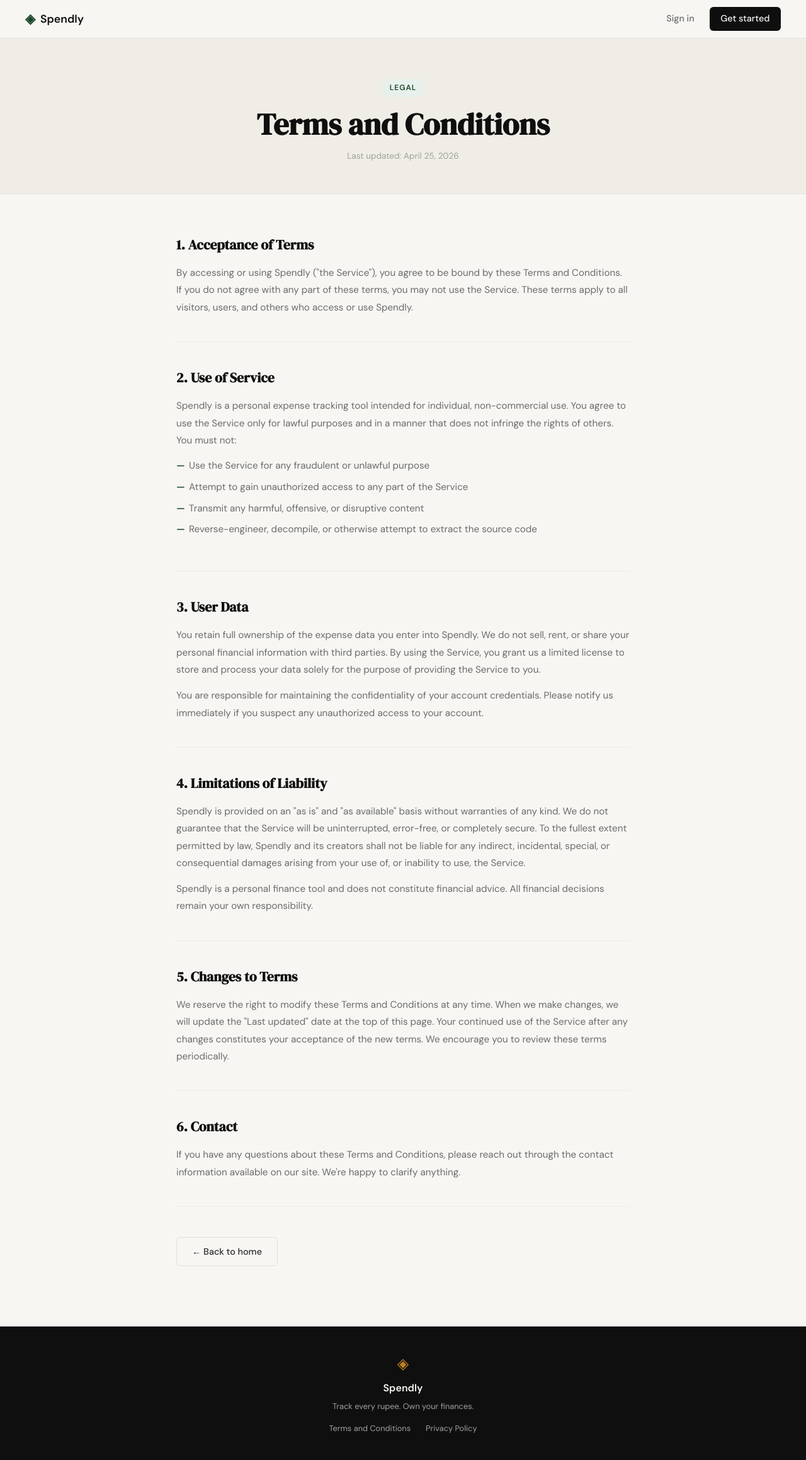
After one commit to palakgora24ds/spendly, a Flask app: page /terms in a window 1280 px wide. The commit adds this page. Shown: the whole page at 63% size. Run offline with Flask 3, Linux system fonts and the light colour scheme.

Commit message:
landing: add terms and conditions page and route

```diff
--- a/app.py
+++ b/app.py
@@ -20,6 +20,11 @@ def register():
 @app.route("/login")
 def login():
     return render_template("login.html")
+
+
+@app.route("/terms")
+def terms():
+    return render_template("terms.html")
 
 
 # ------------------------------------------------------------------ #
--- a/static/css/style.css
+++ b/static/css/style.css
@@ -495,6 +495,126 @@ a { color: inherit; text-decoration: none; }
     gap: 0.4rem;
 }
 
+.footer-links {
+    display: flex;
+    gap: 1.5rem;
+    margin-top: 0.5rem;
+}
+
+.footer-links a {
+    font-size: 0.8rem;
+    color: var(--ink-faint);
+    transition: color 0.2s;
+}
+
+.footer-links a:hover { color: var(--paper); }
+
+/* ------------------------------------------------------------------ */
+/* Terms page                                                          */
+/* ------------------------------------------------------------------ */
+
+.terms-hero {
+    background: var(--paper-warm);
+    border-bottom: 1px solid var(--border);
+    padding: 4rem 2rem 3rem;
+    text-align: center;
+}
+
+.terms-hero-inner {
+    max-width: 680px;
+    margin: 0 auto;
+}
+
+.terms-eyebrow {
+    display: inline-block;
+    background: var(--accent-light);
+    color: var(--accent);
+    font-size: 0.75rem;
+    font-weight: 600;
+    letter-spacing: 0.08em;
+    text-transform: uppercase;
+    padding: 0.3rem 0.85rem;
+    border-radius: 999px;
+    margin-bottom: 1rem;
+}
+
+.terms-title {
+    font-family: var(--font-display);
+    font-size: clamp(2rem, 4vw, 3rem);
+    color: var(--ink);
+    line-height: 1.15;
+    margin-bottom: 0.75rem;
+}
+
+.terms-meta {
+    font-size: 0.85rem;
+    color: var(--ink-faint);
+}
+
+.terms-body {
+    padding: 4rem 2rem 6rem;
+}
+
+.terms-container {
+    max-width: 720px;
+    margin: 0 auto;
+}
+
+.terms-section {
+    margin-bottom: 2.5rem;
+    padding-bottom: 2.5rem;
+    border-bottom: 1px solid var(--border-soft);
+}
+
+.terms-section:last-of-type {
+    border-bottom: none;
+}
+
+.terms-heading {
+    font-family: var(--font-display);
+    font-size: 1.35rem;
+    color: var(--ink);
+    margin-bottom: 0.85rem;
+}
+
+.terms-section p {
+    font-size: 0.95rem;
+    color: var(--ink-muted);
+    line-height: 1.8;
+    margin-bottom: 0.85rem;
+}
+
+.terms-section p:last-child { margin-bottom: 0; }
+
+.terms-list {
+    list-style: none;
+    padding: 0;
+    margin: 0.75rem 0;
+    display: flex;
+    flex-direction: column;
+    gap: 0.5rem;
+}
+
+.terms-list li {
+    font-size: 0.95rem;
+    color: var(--ink-muted);
+    line-height: 1.7;
+    padding-left: 1.25rem;
+    position: relative;
+}
+
+.terms-list li::before {
+    content: "—";
+    position: absolute;
+    left: 0;
+    color: var(--accent);
+    font-weight: 600;
+}
+
+.terms-back {
+    margin-top: 3rem;
+}
+
 .footer .brand-icon { color: var(--accent-2); font-size: 1.5rem; }
 
 .footer-name {
--- a/templates/base.html
+++ b/templates/base.html
@@ -34,8 +34,10 @@
             <span class="brand-icon">◈</span>
             <span class="footer-name">Spendly</span>
             <p class="footer-copy">Track every rupee. Own your finances.</p>
-            <a href="#">Terms and Conditions</a>
-            <a href="#">Privacy Policy</a>
+            <div class="footer-links">
+                <a href="{{ url_for('terms') }}">Terms and Conditions</a>
+                <a href="#">Privacy Policy</a>
+            </div>
         </div>
     </footer>
 
--- /dev/null
+++ b/templates/terms.html
@@ -0,0 +1,61 @@
+{% extends "base.html" %}
+
+{% block title %}Terms and Conditions — Spendly{% endblock %}
+
+{% block content %}
+<section class="terms-hero">
+    <div class="terms-hero-inner">
+        <p class="terms-eyebrow">Legal</p>
+        <h1 class="terms-title">Terms and Conditions</h1>
+        <p class="terms-meta">Last updated: April 25, 2026</p>
+    </div>
+</section>
+
+<section class="terms-body">
+    <div class="terms-container">
+
+        <div class="terms-section">
+            <h2 class="terms-heading">1. Acceptance of Terms</h2>
+            <p>By accessing or using Spendly ("the Service"), you agree to be bound by these Terms and Conditions. If you do not agree with any part of these terms, you may not use the Service. These terms apply to all visitors, users, and others who access or use Spendly.</p>
+        </div>
+
+        <div class="terms-section">
+            <h2 class="terms-heading">2. Use of Service</h2>
+            <p>Spendly is a personal expense tracking tool intended for individual, non-commercial use. You agree to use the Service only for lawful purposes and in a manner that does not infringe the rights of others. You must not:</p>
+            <ul class="terms-list">
+                <li>Use the Service for any fraudulent or unlawful purpose</li>
+                <li>Attempt to gain unauthorized access to any part of the Service</li>
+                <li>Transmit any harmful, offensive, or disruptive content</li>
+                <li>Reverse-engineer, decompile, or otherwise attempt to extract the source code</li>
+            </ul>
+        </div>
+
+        <div class="terms-section">
+            <h2 class="terms-heading">3. User Data</h2>
+            <p>You retain full ownership of the expense data you enter into Spendly. We do not sell, rent, or share your personal financial information with third parties. By using the Service, you grant us a limited license to store and process your data solely for the purpose of providing the Service to you.</p>
+            <p>You are responsible for maintaining the confidentiality of your account credentials. Please notify us immediately if you suspect any unauthorized access to your account.</p>
+        </div>
+
+        <div class="terms-section">
+            <h2 class="terms-heading">4. Limitations of Liability</h2>
+            <p>Spendly is provided on an "as is" and "as available" basis without warranties of any kind. We do not guarantee that the Service will be uninterrupted, error-free, or completely secure. To the fullest extent permitted by law, Spendly and its creators shall not be liable for any indirect, incidental, special, or consequential damages arising from your use of, or inability to use, the Service.</p>
+            <p>Spendly is a personal finance tool and does not constitute financial advice. All financial decisions remain your own responsibility.</p>
+        </div>
+
+        <div class="terms-section">
+            <h2 class="terms-heading">5. Changes to Terms</h2>
+            <p>We reserve the right to modify these Terms and Conditions at any time. When we make changes, we will update the "Last updated" date at the top of this page. Your continued use of the Service after any changes constitutes your acceptance of the new terms. We encourage you to review these terms periodically.</p>
+        </div>
+
+        <div class="terms-section">
+            <h2 class="terms-heading">6. Contact</h2>
+            <p>If you have any questions about these Terms and Conditions, please reach out through the contact information available on our site. We're happy to clarify anything.</p>
+        </div>
+
+        <div class="terms-back">
+            <a href="{{ url_for('landing') }}" class="btn-ghost">← Back to home</a>
+        </div>
+
+    </div>
+</section>
+{% endblock %}
```
Also changed, not shown: file.md (added, +45 -0 lines), file.txt (added, +41 -0 lines).
